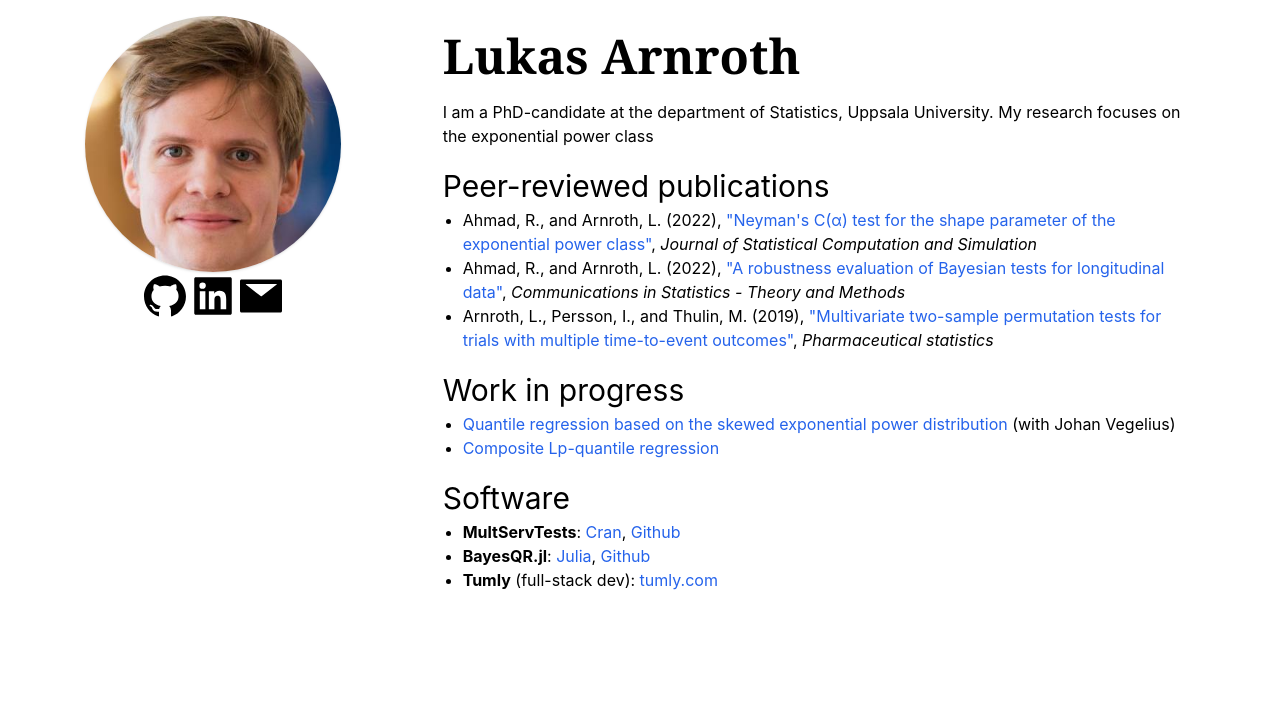
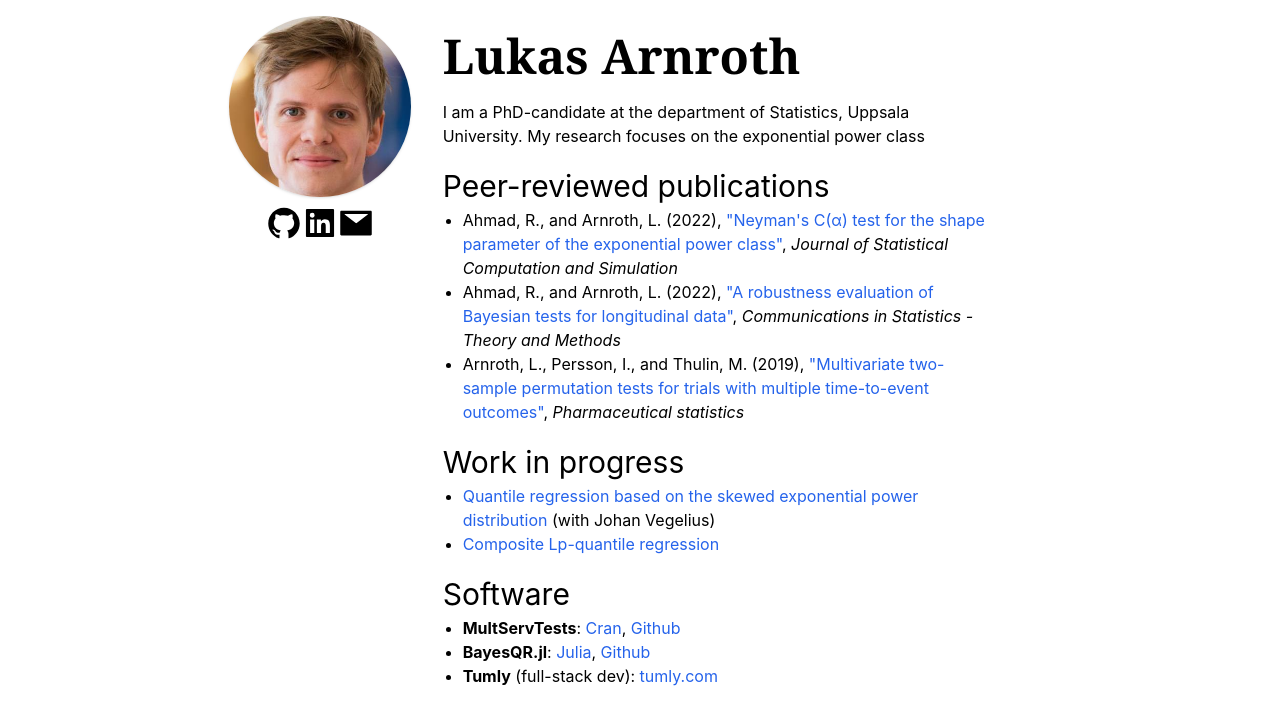
Before and after one commit to lukketotte/lukketotte.github.io, a React (Create React App) app: page / in a window 1280 px wide. Shown: the top 724 px of the page. Built offline with nearby package versions, Linux system fonts and the light colour scheme.

Commit message:
changed spacings

```diff
--- a/public/index.html
+++ b/public/index.html
@@ -24,7 +24,7 @@
       work correctly both with client-side routing and a non-root public URL.
       Learn how to configure a non-root public URL by running `npm run build`.
     -->
-    <title>React App</title>
+    <title>Lukas Arnroth</title>
   </head>
   <body>
     <noscript>You need to enable JavaScript to run this app.</noscript>
--- a/src/App.tsx
+++ b/src/App.tsx
@@ -5,11 +5,12 @@ import Body from './components/Body/Body';
 
 function App() {
   return (
-    <div className='grid justify-items-stretch grid-cols-1 laptop:grid-cols-3'>
+    <div className='grid justify-items-stretch grid-cols-1 laptop:grid-cols-6'>
+      <div></div>
       <div>
         <Card />
       </div>
-      <div className='laptop:col-span-2'>
+      <div className='laptop:col-span-3'>
         <Body />
       </div>
     </div>
--- a/src/components/Card/Card.tsx
+++ b/src/components/Card/Card.tsx
@@ -9,7 +9,7 @@ export const Card = () => {
         alt={'Lukas'}
         className={'shadow rounded-full flex items-center justify-center w-64'}
       />
-      <div className='flex flex-row text-5xl'>
+      <div className='flex flex-row justify-center mt-2 text-5xl laptop:text-4xl'>
         <a href={'https://github.com/lukketotte'} className='hover:text-blue-400'>
           <AiFillGithub />
         </a>
```
